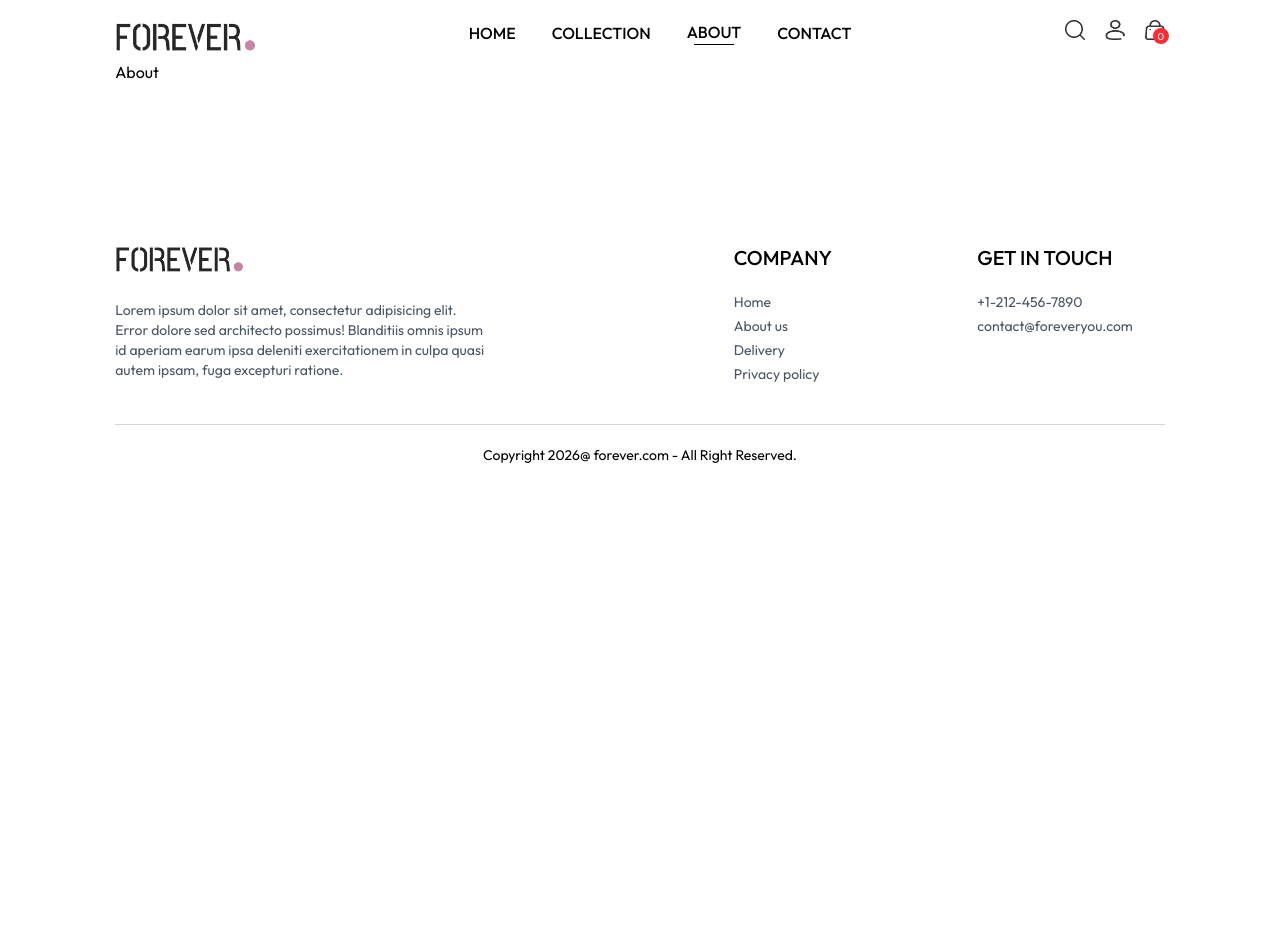
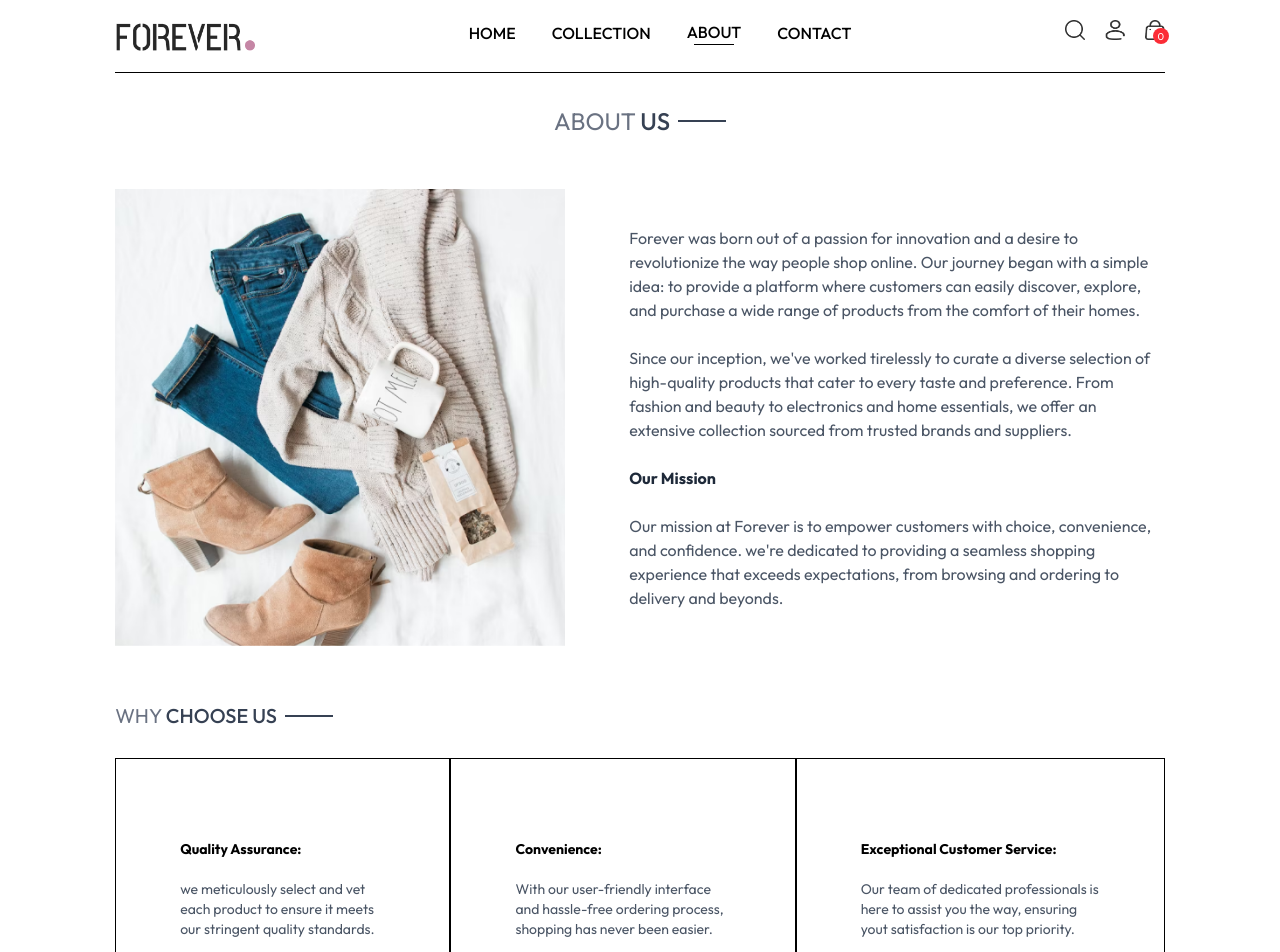
Before and after one commit to RohansinhVihol/fullstack-mern-ecommerce, a React app in the folder frontend/: page /about in a window 1280 px wide. Shown: the top 952 px of the page. Before the commit the page ends 800 px from the top, so only its background shows below. Built offline with nearby package versions, Linux system fonts and the light colour scheme; the HTML template or start-up script is replaced by a standard one.

Commit message:
feat: create login & contact pages and update navbar routing

```diff
--- a/frontend/src/components/Navbar.jsx
+++ b/frontend/src/components/Navbar.jsx
@@ -48,11 +48,11 @@
         <div className="flex gap-5">
           <img onClick={() => setShowSearch(true)} className="w-5 h-5 cursor-pointer" src={assets.search_icon} alt="" />
           <div className="relative group inline-block">
-            <img
+            <Link to='/login'><img
               className="w-5 h-5 cursor-pointer"
               src={assets.profile_icon}
               alt="profile"
-            />
+            /></Link>
 
 
             <div
--- a/frontend/src/pages/About.jsx
+++ b/frontend/src/pages/About.jsx
@@ -1,9 +1,69 @@
-import React from 'react'
+import React from "react";
+import Title from "../components/Title";
+import { assets } from "../assets/assets";
+import NewsletterBox from "../components/NewsletterBox";
 
 const About = () => {
   return (
-    <div>About</div>
-  )
-}
+    <div>
+      <div className="text-2xl  mt-3 text-center pt-8 border-t">
+        <Title text1={"ABOUT"} text2={"US"} />
+      </div>
+      <div className="my-10 flex flex-col md:flex-row gap-16">
+        <img className="w-full md:max-w-112.5 " src={assets.about_img} alt="" />
+        <div className="flex flex-col justify-center gap-6 md:w-2/4 text-gray-600">
+          <p>
+            Forever was born out of a passion for innovation and a desire to
+            revolutionize the way people shop online. Our journey began with a
+            simple idea: to provide a platform where customers can easily
+            discover, explore, and purchase a wide range of products from the
+            comfort of their homes.
+          </p>
+          <p>
+            Since our inception, we've worked tirelessly to curate a diverse
+            selection of high-quality products that cater to every taste and
+            preference. From fashion and beauty to electronics and home
+            essentials, we offer an extensive collection sourced from trusted
+            brands and suppliers.
+          </p>
+          <b className="text-gray-800">Our Mission</b>
+          <p>
+            Our mission at Forever is to empower customers with choice,
+            convenience, and confidence. we're dedicated to providing a seamless
+            shopping experience that exceeds expectations, from browsing and
+            ordering to delivery and beyonds.
+          </p>
+        </div>
+      </div>
+      <div className="text-xl py-4">
+        <Title text1={"WHY"} text2={"CHOOSE US"} />
+      </div>
+      <div className="flex flex-col md:flex-row text-sm mb-20">
+        <div className="border px-10 md:px-16 py-8 sm:py-20 flex flex-col gap-5">
+          <b>Quality Assurance:</b>
+          <p className="text-gray-600">
+            we meticulously select and vet each product to ensure it meets our
+            stringent quality standards.
+          </p>
+        </div>
+        <div className="border px-10 md:px-16 py-8 sm:py-20 flex flex-col gap-5">
+          <b>Convenience:</b>
+          <p className="text-gray-600">
+            With our user-friendly interface and hassle-free ordering process,
+            shopping has never been easier.
+          </p>
+        </div>
+        <div className="border px-10 md:px-16 py-8 sm:py-20 flex flex-col gap-5">
+          <b>Exceptional Customer Service:</b>
+          <p className="text-gray-600">
+            Our team of dedicated professionals is here to assist you the way,
+            ensuring yout satisfaction is our top priority.
+          </p>
+        </div>
+      </div>
+      <NewsletterBox />
+    </div>
+  );
+};
 
-export default About
+export default About;
--- a/frontend/src/pages/Login.jsx
+++ b/frontend/src/pages/Login.jsx
@@ -1,9 +1,66 @@
-import React from 'react'
+import React, { useState } from "react";
 
 const Login = () => {
+  const [currentState, setCurrentState] = useState("Sign Up");
+
+  const onSubmitHandler = (e) => {
+    e.preventDefault();
+  };
+
   return (
-    <div>Login</div>
-  )
-}
+    <form
+      onSubmit={onSubmitHandler}
+      className="flex flex-col items-center w-[90%] sm:max-w-96 m-auto mt-14 gap-4 text-gray-800"
+    >
+      <div className="inline-flex items-center gap-2 mb-2 mt-10">
+        <p className="prata-regular text-3xl">{currentState}</p>
+        <hr className="border-none h-[1.5px] w-8 bg-gray-800" />
+      </div>
+      {currentState === "Login" ? (
+        ""
+      ) : (
+        <input
+          type="text"
+          className="w-full px-3 py-2 border border-gray-800"
+          placeholder="Name"
+          required
+        />
+      )}
+      <input
+        type="email"
+        className="w-full px-3 py-2 border border-gray-800"
+        placeholder="Email"
+        required
+      />
+      <input
+        type="password"
+        className="w-full px-3 py-2 border border-gray-800"
+        placeholder="Password"
+        required
+      />
+      <div className="w-full flex justify-between text-sm -mt-2 ">
+        { currentState === "Login" ?<p className="cursor-pointer text-base hover:underline">Forgot your passowrd?</p>:''}
+        {currentState === "Login" ? (
+          <p
+            onClick={() => setCurrentState("Sign Up")}
+            className=" hover:underline text-base cursor-pointer"
+          >
+            Create Account
+          </p>
+        ) : (
+          <p
+            onClick={() => setCurrentState("Login")}
+            className=" hover:underline text-base cursor-pointer"
+          >
+            Login Here
+          </p>
+        )}
+      </div>
+      <button className="bg-black hover:scale-95 transition text-white font-light px-8 py-2 mt-4">
+        {currentState === "Login" ? "Sign In" : "Sign Up"}
+      </button>
+    </form>
+  );
+};
 
-export default Login
+export default Login;
```
